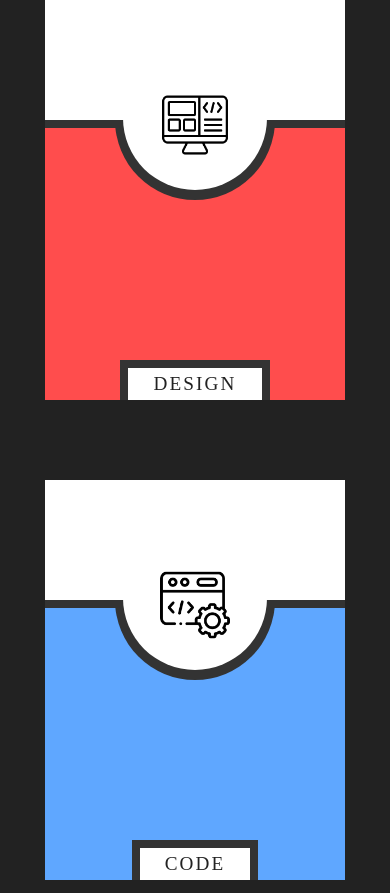
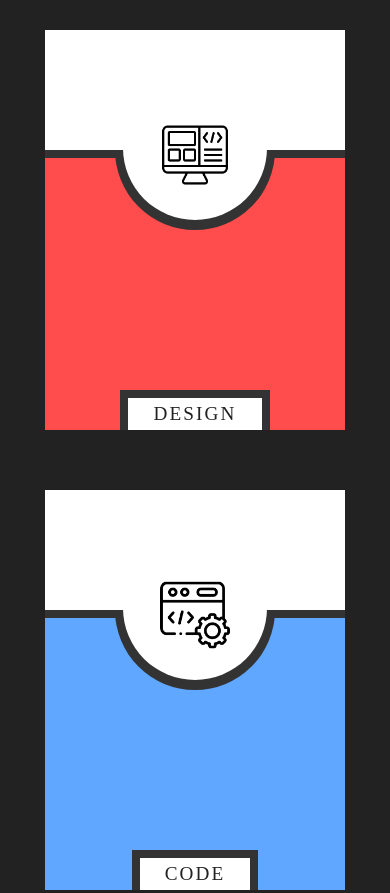
Before and after one commit to AlirezaKmaxim/responsive-chocolate-case-, a plain HTML site: page index.html in a window 390 px wide. Shown: the top 893 px of the page. Drawn offline with Linux system fonts and the light colour scheme.

Commit message:
add media query

```diff
--- a/styles.css
+++ b/styles.css
@@ -17,7 +17,7 @@ body {
     display: flex;
     justify-content: center;
     align-items: center;
-    gap: 80px;
+    gap: 60px;
     flex-wrap: wrap;
 }
 
@@ -150,3 +150,10 @@ body {
     top: 65px;
     z-index: 900;
 }
+
+@media (width < 767px) {
+    body{
+        margin: 30px 0 ;
+    }
+
+}
```
